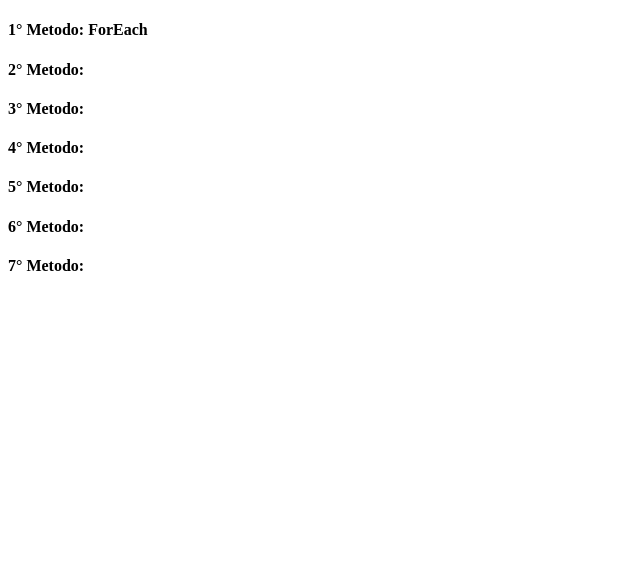
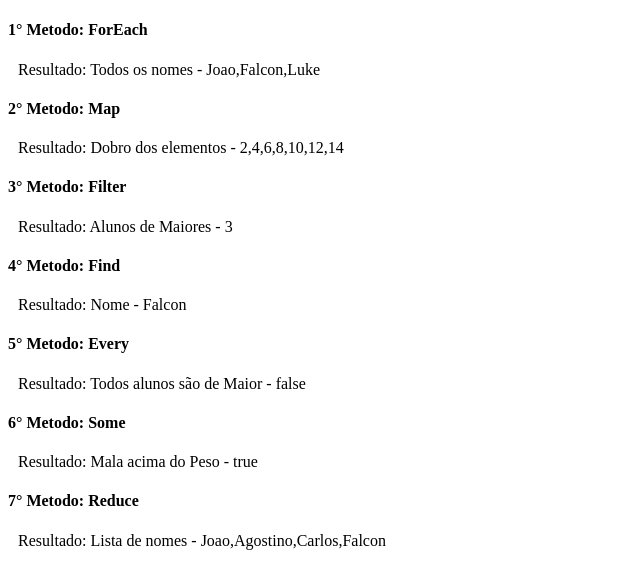
Before and after one commit to gabrielf7/code-programing-exercises, a plain HTML site: page Code_Javascript/00-Start/ap-js1_func-aux-array.html in a window 1280 px wide. Shown: the whole page, without its empty margins (0-640 px from the left). Drawn offline with Linux system fonts and the light colour scheme.

Commit message:
Funções Auxiliares de Array e Prática de Acessibilidade - Label

```diff
--- a/Code_Javascript/00-Start/ap-js1_func-aux-array.html
+++ b/Code_Javascript/00-Start/ap-js1_func-aux-array.html
@@ -4,21 +4,27 @@
     <meta charset="UTF-8">
     <meta name="viewport" content="width=device-width, initial-scale=1.0">
     <title>Métodos Auxiliares de Array</title>
+    <style>
+      p {
+        margin: 10px 10px;
+      }
+    </style>
   </head>
   <body>
     <h4>1° Metodo: ForEach</h4>
     <p id="m1" ></p>
-    <h4>2° Metodo: </h4>
+    <h4>2° Metodo: Map</h4>
     <p id="m2" ></p>
-    <h4>3° Metodo: </h4>
+    <h4>3° Metodo: Filter</h4>
     <p id="m3" ></p>
-    <h4>4° Metodo: </h4>
+    <h4>4° Metodo: Find</h4>
     <p id="m4" ></p>
-    <h4>5° Metodo: </h4>
+    <h4>5° Metodo: Every</h4>
     <p id="m5" ></p>
-    <h4>6° Metodo: </h4>
+    <h4>6° Metodo: Some</h4>
     <p id="m6" ></p>
-    <h4>7° Metodo: </h4>
+    <h4>7° Metodo: Reduce</h4>
     <p id="m7" ></p>
   </body>
+  <script type="text/javascript" src="ap-js1_func-aux-array.js" ></script>
 </html>
--- a/Code_Javascript/00-Start/ap-js1_func-aux-array.js
+++ b/Code_Javascript/00-Start/ap-js1_func-aux-array.js
@@ -1,12 +1,73 @@
+//Dados:
+//1
 var todosAluno = [
-  {nome: "Joao", idade: 18},
-  {nome: "Agostino", idade: 19},
-  {nome: "Carlos", idade: 18},
-  {nome: "Falcon", idade: 19}
+  {nome: 'Joao', idade: 27},
+  {nome: 'Agostino', idade: 25},
+  {nome: 'Carlos', idade: 18},
+  {nome: 'Falcon', idade: 16}
 ];
+//2
+var pesoDasMalas = [57, 37, 26, 19];
+//3
+var elementosR = [1, 2, 3, 4, 5, 6, 7];
+//4
+var	nomes	=	['Joao',	'Falcon',	'Luke'];
 
-var todosAlunoMaiores = todosAluno.every((aluno)=>{
+//Funções:
+function textP(text1, text2){
+  return `Resultado: ${text1} - ${text2}`;
+}
+
+// Métodos:
+
+//ForEach
+nomes.forEach(function(nome) {
+	return nome;
+});
+document.getElementById("m1").innerHTML = textP("Todos os nomes", nomes);
+
+//Map
+var	numeros	=	[1, 2, 3, 4, 5, 6, 7];
+var	dobro	=	numeros.map(function(numero) {
+	return	numero	*	2;
+});
+//Elementos = [1,2,3]
+document.getElementById("m2").innerHTML = textP("Dobro dos elementos", dobro);
+
+//Filter
+var	alunosDeMaior	=	todosAluno.filter((aluno) => {
   return aluno.idade >= 18;
 });
+document.getElementById("m3").innerHTML = textP("Alunos de Maiores", alunosDeMaior.length);
 
-// console.log(todosAlunoMaiores);
+//Find
+var	alunoIg	=	todosAluno.find((aluno) => {
+  return	aluno.nome === 'Falcon';
+});
+document.getElementById("m4").innerHTML = textP("Nome", alunoIg.nome);
+
+//Every
+var alMaiores = todosAluno.every((aluno)=>{
+  return aluno.idade >= 18;
+});
+document.getElementById("m5").innerHTML = textP("Todos alunos são de Maior", alMaiores);
+
+//Some
+var malaAcimaDoPeso = pesoDasMalas.some((pesoDaMala) => {
+  return pesoDaMala > 30;
+});
+document.getElementById("m6").innerHTML = textP("Mala acima do Peso", malaAcimaDoPeso);
+
+//Reduce
+//1
+// var soma = 0;
+// soma = elementosR.reduce((soma, numero) => {
+//   return soma + numero;
+// }, 0);
+// document.getElementById("m7").innerHTML = textP("Soma de todos", soma);
+//2
+var nomesAluno = todosAluno.reduce(function(nomesList, aluno){
+  nomesList.push(aluno.nome);
+  return nomesList;
+}, []);
+document.getElementById("m7").innerHTML = textP("Lista de nomes", nomesAluno);
```
Also changed, not shown: Code_Javascript/APP-3_consulte-cep/index.html (+6 -4 lines).
